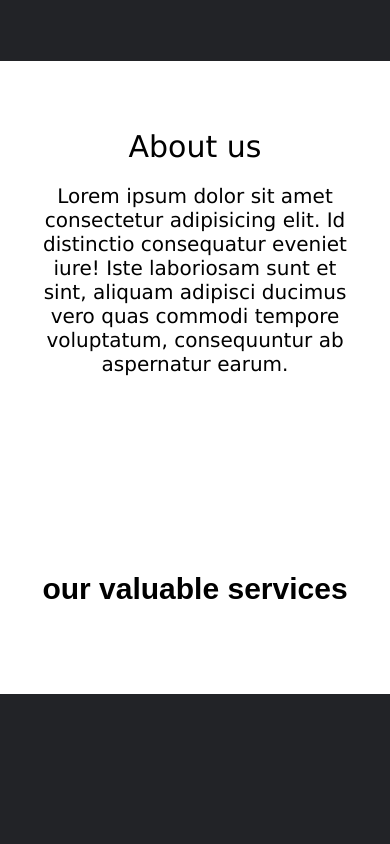
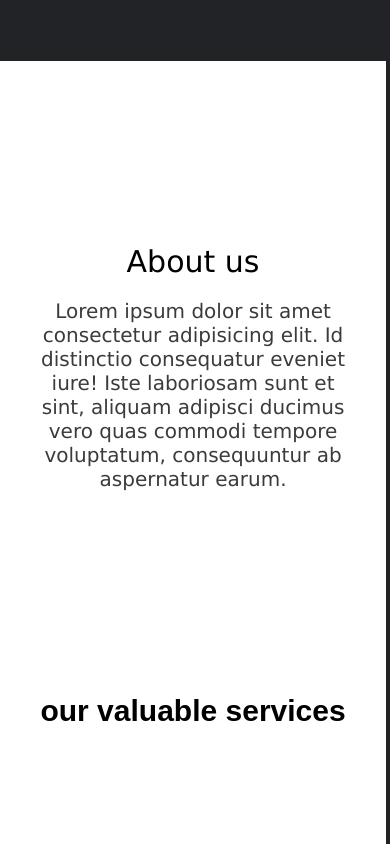
Before and after one commit to basma-cloud/entertaiment, a plain HTML site: page index.html in a window 390 px wide. Shown: the part 842-1686 px from the top of the page. Before the commit the page ends 1536 px from the top, so only its background shows below. Drawn offline with nearby package versions, Linux system fonts and the light colour scheme.

Commit message:
responsive-slick-final

```diff
--- a/index.html
+++ b/index.html
@@ -44,12 +44,11 @@
         </div>
         <div class="services-section">
             <div class="title">
-our valuable services
+                our valuable services
             </div>
-            <p>
 
-            </p>
         </div>
+
     </body>
     <script src="scripts.js"></script>
 </html>
--- a/scripts.js
+++ b/scripts.js
@@ -6,7 +6,7 @@ $(document).ready(function(){
 
         $('#nav-container').toggleClass("pushed");
         var div = $("#main-menu-container");
-         div.stop(true,false).animate({width:"toggle"},750);
+         div.stop(true,false).animate({width:"toggle"},850);
 
 
         $("#home").stop(true,false).animate({fontSize:'60px'},400).animate({fontSize:'50px'},400);
--- a/style.css
+++ b/style.css
@@ -118,7 +118,7 @@ body{
 #main-menu-container{
     position fixed;
 	display: none;
-	width:100vw;
+	width:100%;
     margin-top 2.5cm;
     margin-left 1cm;
     margin-right-50px;
@@ -157,7 +157,7 @@ background: linear-gradient(90deg, rgba(106,127,219,1) 0%, rgba(124,143,224,1) 1
 }
 .about-section{
 	height: 50vh;
-	width: 100vw;
+	width: 99vw;
 	align-self center;
 	background-color: #ffffff;
 	display: flex;
@@ -170,38 +170,51 @@ background: linear-gradient(90deg, rgba(106,127,219,1) 0%, rgba(124,143,224,1) 1
 }
 .about-section .title{
 	font-size:30px;
+	margin-bottom 1em;
 }
 .about-section p{
-	width :50vw;
-	height:25vh;
+	width :60vw;
+	color: #3b3b3b;
+	height25vh;
 }
 .services-section {
-	height:25vh;
+	height:5em;
 	background-color: white;
-	width: 100vw;
+	width: 99vw;
 	display:flex;
-	align-items: center;
+	align-items center;
 	justify-content: center;
 	font-size:30px;
+	margin-top -.5px;
 	font-family: sans-serif;
 	font-weight: bolder;
 	position: relative;
 
 }
-.services-section p{
+.services-section .title{
 	position: absolute;
-	margin-top: 5em;
+	margin-top 5em;
 }
+
 @media only screen and (max-width: 800px) {
 	.about-section p {
-		width :80vw;
+		width 80vw;
+	}
+	.about-section{
+		height85vh;
 	}
 	#main-menu ul{
 		text-align :left;
 	}
-  }
-@media only screen and (max-width: 800px) {
 	.about-section p {
 		width :80vw;
 	}
+  }
+@media only screen and (max-width: 600px) {
+	.about-section p {
+		width :80vw;
+	}
+	.about-section{
+		height:75vh;
+	}
 }
```
